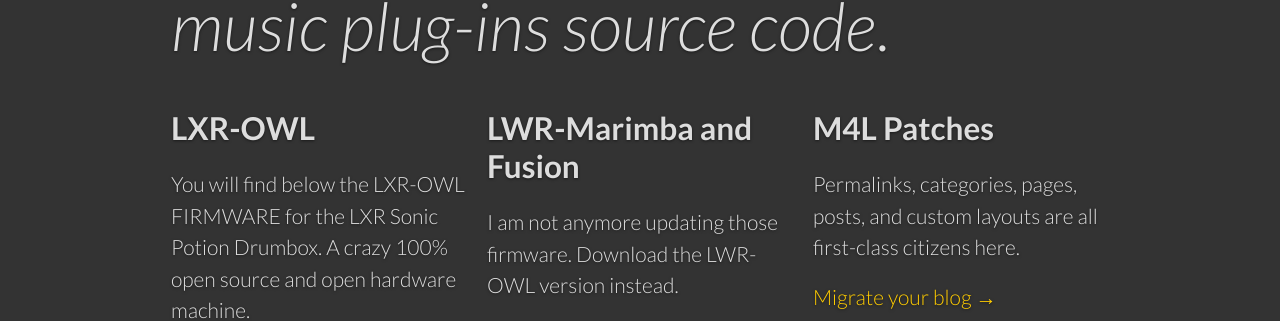
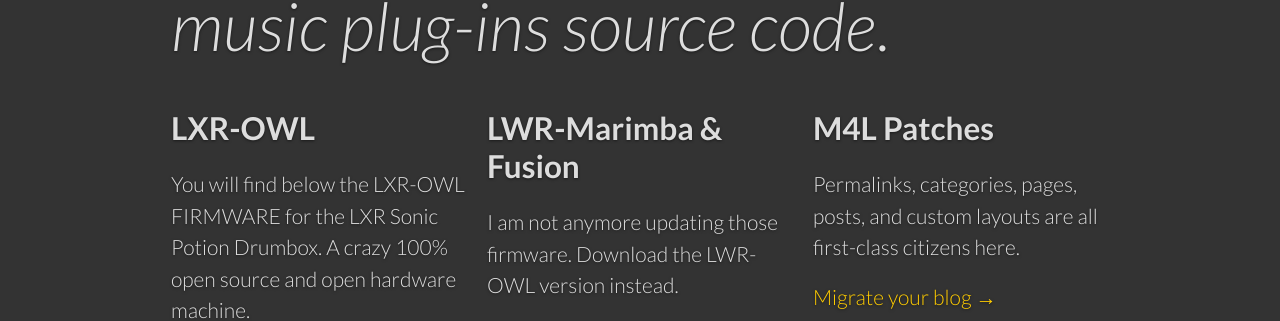
Before and after one commit to smaolab/github.io, a Jekyll site: the page built from index.html, in a window 1280 px wide. Shown: the part 272-593 px from the top of the page. Built offline with Jekyll 4.4.1, drawn with Linux system fonts in a browser that asks for light colours.

```diff
--- a/index.html
+++ b/index.html
@@ -21,7 +21,7 @@ overview: true
       <a href="/docs/usage/">Get the FIRMWARE &rarr;</a>
     </div>
     <div class="unit one-third">
-      <h2>LWR-Marimba and Fusion</h2>
+      <h2>LWR-Marimba & Fusion</h2>
       <p>I am not anymore updating those firmware. Download the LWR-OWL version instead.</p>
       <a href="https://github.com/smaolab">Get past code source anyway here &rarr;</a>
     </div>
```
